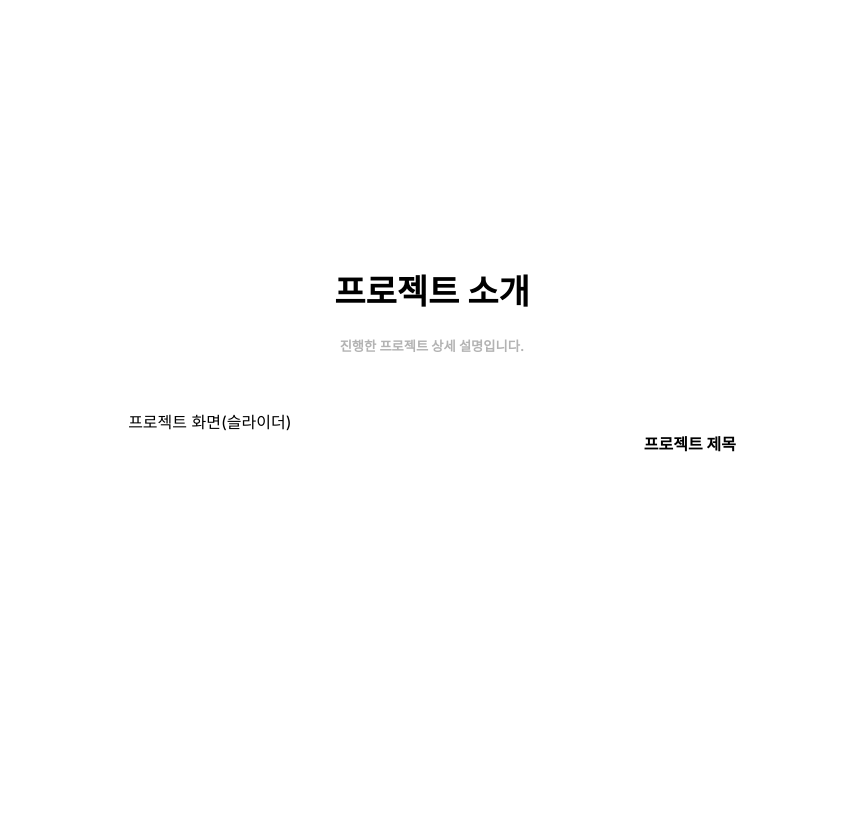
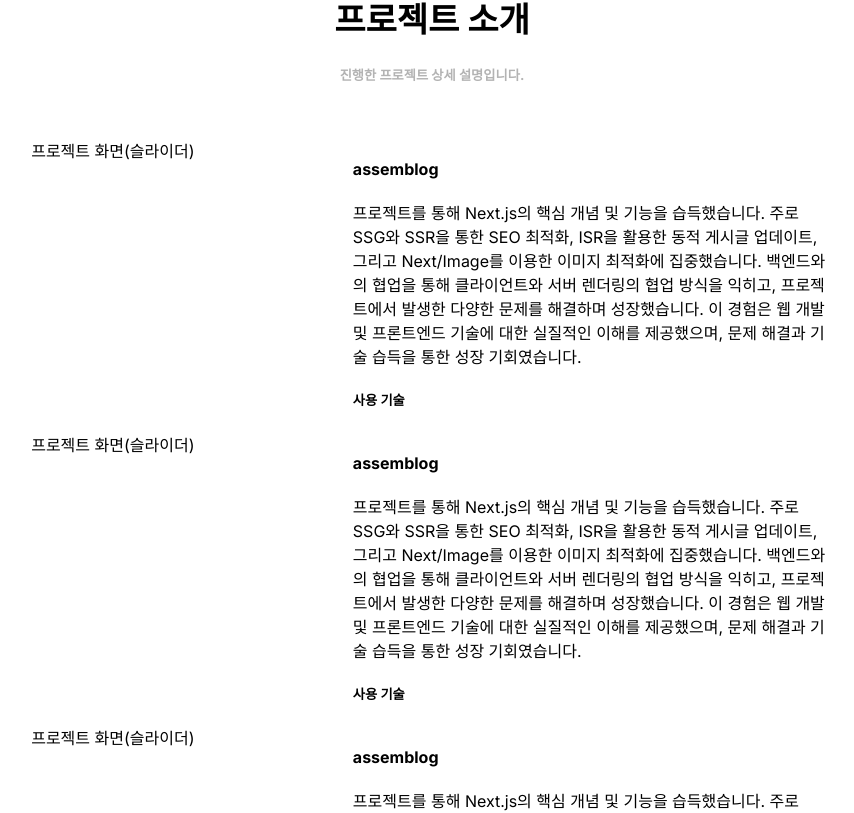
Before and after one commit to ehdrjs4502/nextjs-portfolio, a Next.js app: page / in a window 1280 px wide. Shown: the part 3130-3943 px from the top of the page, without its empty margins (208-1062 px from the left). Built offline with nearby package versions, Linux system fonts and the light colour scheme.

Commit message:
프로젝트 상세 섹션 구현 중

```diff
--- a/package.json
+++ b/package.json
@@ -18,10 +18,13 @@
     "node": "^18.14.0",
     "react": "18.2.0",
     "react-dom": "18.2.0",
+    "react-slick": "^0.29.0",
+    "slick-carousel": "^1.8.1",
     "styled-jsx": "^5.1.2",
     "typescript": "5.2.2"
   },
   "devDependencies": {
-    "@svgr/webpack": "^8.1.0"
+    "@svgr/webpack": "^8.1.0",
+    "@types/react-slick": "^0.23.12"
   }
 }
--- /dev/null
+++ b/src/app/_components/ProjectDetail.tsx
@@ -0,0 +1,24 @@
+import styles from "@/app/_styles/components/ProjectDetail.module.css";
+import { Project } from "./ProjectSlider"; // 부모에서 지정한 타입 불러오기
+
+// props 타입 부모에 있는 Project 타입으로 설정
+type ProjectProps = {
+  project: Project;
+};
+
+export default function ProjectDetail({ project }: ProjectProps) {
+  return (
+    <div className={styles.box}>
+      <div>
+        <span>프로젝트 화면(슬라이더)</span>
+      </div>
+      <div style={{ width: "50%" }}>
+        <h4>{project.title}</h4>
+        <span>{project.content}</span>
+        <div>
+          <h5>사용 기술</h5>
+        </div>
+      </div>
+    </div>
+  );
+}
--- /dev/null
+++ b/src/app/_components/ProjectSlider.tsx
@@ -0,0 +1,44 @@
+"use client"; // react-slick은 동적이기 때문에 클라이언트로 만들어야함
+import Slider from "react-slick";
+import "slick-carousel/slick/slick.css";
+import "slick-carousel/slick/slick-theme.css";
+import ProjectDetail from "./ProjectDetail";
+
+// 자식 컴포넌트에서도 타입 설정해야하니 export로 만들어줌
+export type Project = {
+  title: string;
+  content: string;
+  skills: string[];
+  github: string;
+  imgs: string[];
+};
+
+export default function ProjectSlider() {
+  const projectList: Project[] = [
+    {
+      title: "assemblog",
+      content: `프로젝트를 통해 Next.js의 핵심 개념 및 기능을 습득했습니다. 주로 SSG와 SSR을 통한 SEO 최적화, ISR을 활용한 동적 게시글 업데이트, 그리고 Next/Image를 이용한 이미지 최적화에 집중했습니다. 백엔드와의 협업을 통해 클라이언트와 서버 렌더링의 협업 방식을 익히고, 프로젝트에서 발생한 다양한 문제를 해결하며 성장했습니다. 이 경험은 웹 개발 및 프론트엔드 기술에 대한 실질적인 이해를 제공했으며, 문제 해결과 기술 습득을 통한 성장 기회였습니다.`,
+      skills: ["Next.js", "typescript"],
+      github: "https://github.com/ehdrjs4502/assemblog",
+      imgs: ["img1", "img2"],
+    },
+  ];
+  const settings = {
+    dots: true, // 캐러셀 밑에 ... 을 표시할지
+    infinite: true, // 슬라이드가 끝까지 가면 다시 처음으로 반복
+    speed: 500, // 속도
+    slidesToShow: 1, // 한 번에 보여줄 슬라이드 개수
+    slidesToScroll: 1, // 한 번에 넘어가는 슬라이드 개수
+    arrows: true,
+  };
+
+  return (
+    <div>
+      <Slider {...settings}>
+        {projectList.map((project, idx: number) => (
+          <ProjectDetail key={idx} project={project} />
+        ))}
+      </Slider>
+    </div>
+  );
+}
--- a/src/app/_sections/ProjectDetailSection.tsx
+++ b/src/app/_sections/ProjectDetailSection.tsx
@@ -1,3 +1,4 @@
+import ProjectSlider from "../_components/ProjectSlider";
 import Title from "../_components/Title";
 import styles from "@/app/_styles/sections/ProjectDetailSection.module.css";
 
@@ -7,12 +8,7 @@
       <div>
         <Title title="프로젝트 소개" subTitle="진행한 프로젝트 상세 설명입니다." />
         <div className={styles.box}>
-          <div>
-            <span>프로젝트 화면(슬라이더)</span>
-          </div>
-          <div>
-            <h4>프로젝트 제목</h4>
-          </div>
+          <ProjectSlider />
         </div>
       </div>
     </section>
--- /dev/null
+++ b/src/app/_styles/components/ProjectDetail.module.css
@@ -0,0 +1,4 @@
+.box {
+    display: flex;
+    justify-content: space-around;
+}
--- a/src/app/_styles/sections/ProjectDetailSection.module.css
+++ b/src/app/_styles/sections/ProjectDetailSection.module.css
@@ -9,7 +9,5 @@
 }
 
 .box {
-    display: flex;
     width: 960px;
-    justify-content: space-around;
 }
```
Also changed, not shown: 1 other file (tests, documents, lock files or other folders).
